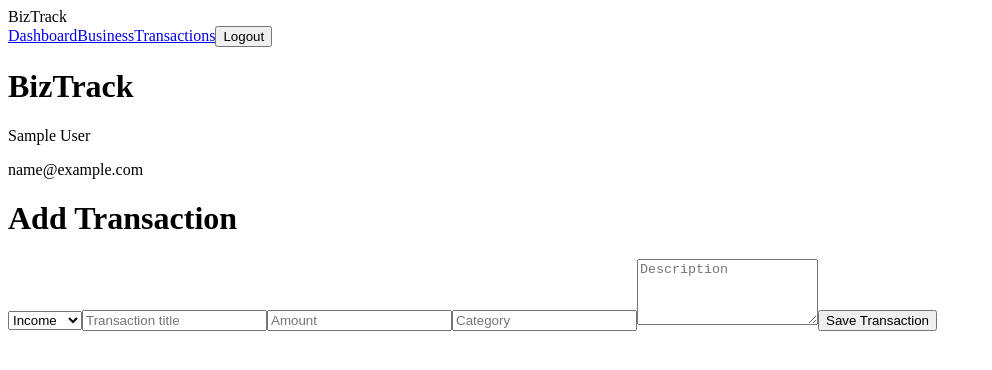
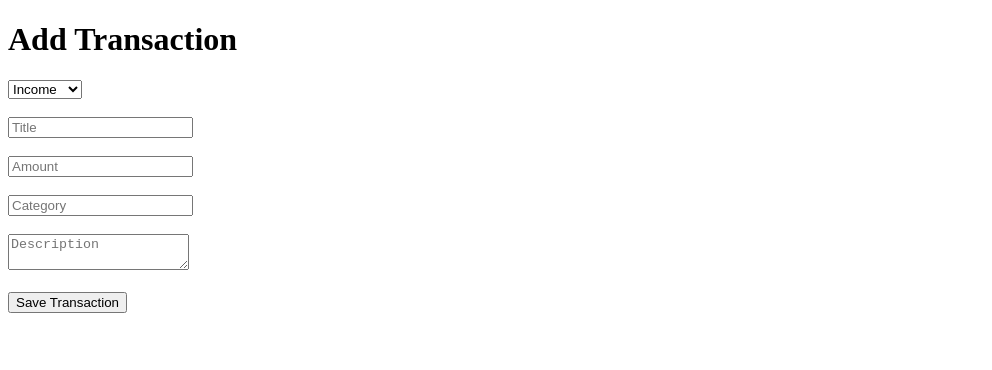
Before and after one commit to Cedric-Raichand/BizTrack, a React app in the folder frontend/: page /create-transaction in a window 1280 px wide. Shown: the top 370 px of the page, without its empty margins (0-992 px from the left). Built offline with nearby package versions, Linux system fonts and the light colour scheme; sample sign-in values are in the browser's storage; the HTML template or start-up script is replaced by a standard one.

Commit message:
fix transaction success notification and redirect

```diff
--- a/frontend/src/pages/CreateTransaction.jsx
+++ b/frontend/src/pages/CreateTransaction.jsx
@@ -2,14 +2,12 @@ import { useState } from "react";
 import { useNavigate } from "react-router-dom";
 
 import API from "../api/axios";
-import Layout from "../components/Layout";
+import { toast } from "react-toastify";
 
 
 function CreateTransaction() {
 
-
   const navigate = useNavigate();
-
 
 
   const [formData, setFormData] = useState({
@@ -21,6 +19,7 @@ function CreateTransaction() {
     description: ""
 
   });
+
 
 
 
@@ -38,6 +37,8 @@ function CreateTransaction() {
 
 
 
+
+
   const handleSubmit = async (e) => {
 
     e.preventDefault();
@@ -47,9 +48,13 @@ function CreateTransaction() {
 
 
       await API.post(
+
         "/transactions",
+
         formData
+
       );
+
 
 
       toast.success(
@@ -57,49 +62,44 @@ function CreateTransaction() {
       );
 
 
+
       navigate("/dashboard");
 
 
-    } catch(error) {
 
-
-      console.log(error);
+    } catch (error) {
 
 
       toast.error(
+
         error.response?.data?.message ||
+
         "Failed to add transaction"
+
       );
 
 
     }
 
+
   };
+
+
 
 
 
   return (
 
-    <Layout>
+    <div>
 
 
-      <div className="max-w-xl mx-auto">
-
-
-        <div className="bg-white shadow rounded-xl p-8">
-
-
-          <h1 className="text-3xl font-bold mb-6">
+      <h1>
         Add Transaction
       </h1>
 
 
 
-          <form
-            onSubmit={handleSubmit}
-            className="space-y-5"
-          >
-
+      <form onSubmit={handleSubmit}>
 
 
         <select
@@ -109,8 +109,6 @@ function CreateTransaction() {
           value={formData.type}
 
           onChange={handleChange}
-
-              className="w-full border rounded-lg p-3"
 
         >
 
@@ -129,23 +127,28 @@ function CreateTransaction() {
 
 
 
+        <br /><br />
+
+
+
         <input
 
           type="text"
 
           name="title"
 
-              placeholder="Transaction title"
+          placeholder="Title"
 
           value={formData.title}
 
           onChange={handleChange}
 
-              className="w-full border rounded-lg p-3"
+        />
 
-              required
 
-            />
+
+
+        <br /><br />
 
 
 
@@ -162,11 +165,12 @@ function CreateTransaction() {
 
           onChange={handleChange}
 
-              className="w-full border rounded-lg p-3"
+        />
 
-              required
 
-            />
+
+
+        <br /><br />
 
 
 
@@ -183,9 +187,12 @@ function CreateTransaction() {
 
           onChange={handleChange}
 
-              className="w-full border rounded-lg p-3"
+        />
 
-            />
+
+
+
+        <br /><br />
 
 
 
@@ -200,22 +207,17 @@ function CreateTransaction() {
 
           onChange={handleChange}
 
-              className="w-full border rounded-lg p-3"
-
-              rows="4"
-
         />
 
 
 
 
-            <button
+        <br /><br />
 
-              type="submit"
 
-              className="w-full bg-green-600 text-white py-3 rounded-lg hover:bg-green-700"
 
-            >
+
+        <button type="submit">
 
           Save Transaction
 
@@ -228,12 +230,6 @@ function CreateTransaction() {
 
     </div>
 
-
-      </div>
-
-
-    </Layout>
-
   );
 
 }
```
Lines whose indentation alone changed are shown as unchanged.
